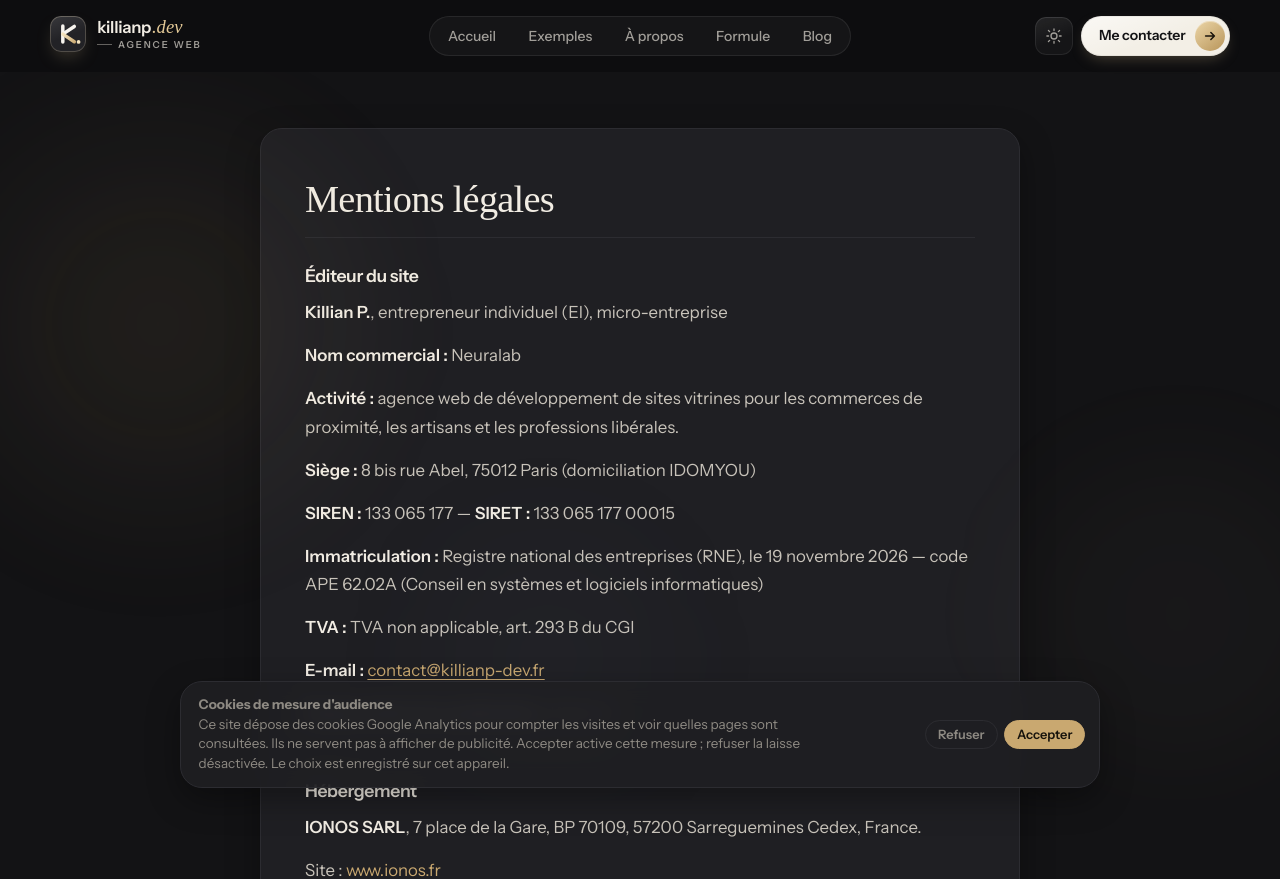
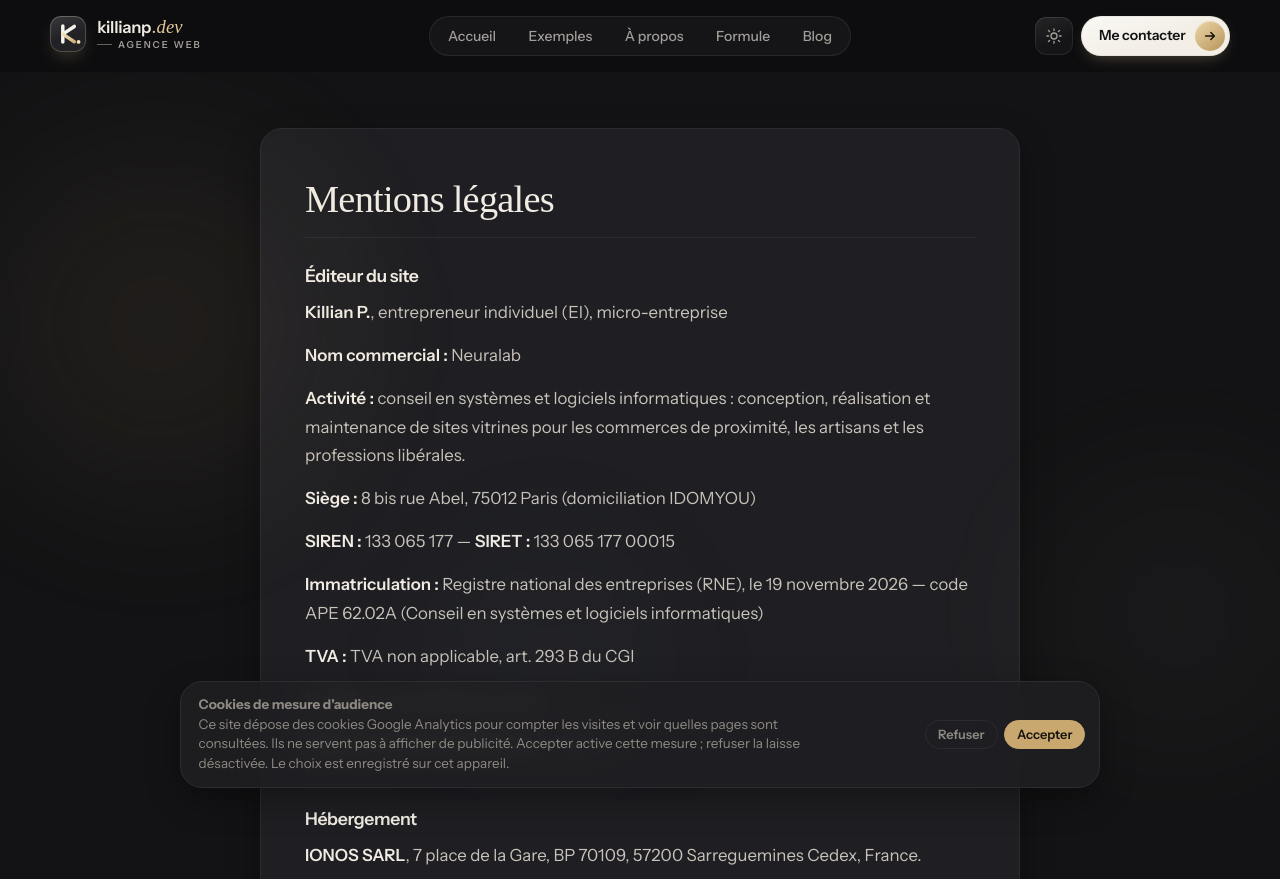
Before and after one commit to Killianp-dev/django-app, a Django app: page /mentions-legales/ in a window 1280 px wide. Shown: the top 879 px of the page. Run offline with Django 5.2, Linux system fonts and the light colour scheme; some web fonts are replaced.

Commit message:
Mentions légales du site et des démos : décrire l'activité selon le code APE 62.02A (conseil en systèmes et logiciels informatiques : conception, réalisation et maintenance de sites vitrines) au lieu d'« agence web ».
Co-Authored-By: Claude Opus 5.5 <noreply@anthropic.com>

```diff
--- a/src/templates/mentions_legales.html
+++ b/src/templates/mentions_legales.html
@@ -11,7 +11,7 @@
         <h2>Éditeur du site</h2>
         <p><strong>Killian&nbsp;P.</strong>, entrepreneur individuel (EI), micro-entreprise</p>
         <p><strong>Nom commercial :</strong> Neuralab</p>
-        <p><strong>Activité :</strong> agence web de développement de sites vitrines pour les commerces de proximité, les artisans et les professions libérales.</p>
+        <p><strong>Activité :</strong> conseil en systèmes et logiciels informatiques : conception, réalisation et maintenance de sites vitrines pour les commerces de proximité, les artisans et les professions libérales.</p>
         <p><strong>Siège :</strong> 8 bis rue Abel, 75012 Paris (domiciliation IDOMYOU)</p>
         <p><strong>SIREN :</strong> 133 065 177 — <strong>SIRET :</strong> 133 065 177 00015</p>
         <p><strong>Immatriculation :</strong> Registre national des entreprises (RNE), le 19 novembre 2026 — code APE 62.02A (Conseil en systèmes et logiciels informatiques)</p>
--- a/src/templates/vitrine/partials/legal/mentions.html
+++ b/src/templates/vitrine/partials/legal/mentions.html
@@ -9,7 +9,7 @@
 <section>
     <h2>Éditeur</h2>
     <p><strong>Killian&nbsp;P.</strong>, entrepreneur individuel (EI) — nom commercial Neuralab (killianp-dev)</p>
-    <p>Agence web de développement de sites vitrines.</p>
+    <p>Conseil en systèmes et logiciels informatiques : conception et réalisation de sites vitrines.</p>
     <p>Siège : 8 bis rue Abel, 75012 Paris (domiciliation IDOMYOU)</p>
     <p>SIRET : 133 065 177 00015 — TVA non applicable, art. 293 B du CGI</p>
     <p>Responsable de la publication : Killian&nbsp;P.</p>
--- a/src/vitrines/tests.py
+++ b/src/vitrines/tests.py
@@ -126,7 +126,7 @@ class MaconAutonomeTests(TestCase):
         for prefix in ("/demo-macon/", "/demo-coiffeur/"):
             html = self.client.get(prefix + "mentions-legales/").content.decode()
             with self.subTest(prefix=prefix):
-                self.assertIn("Agence web de développement de sites vitrines.", html)
+                self.assertIn("Conseil en systèmes et logiciels informatiques : conception et réalisation de sites vitrines.", html)
 
 
 class SectionsSignatureTests(TestCase):
```
